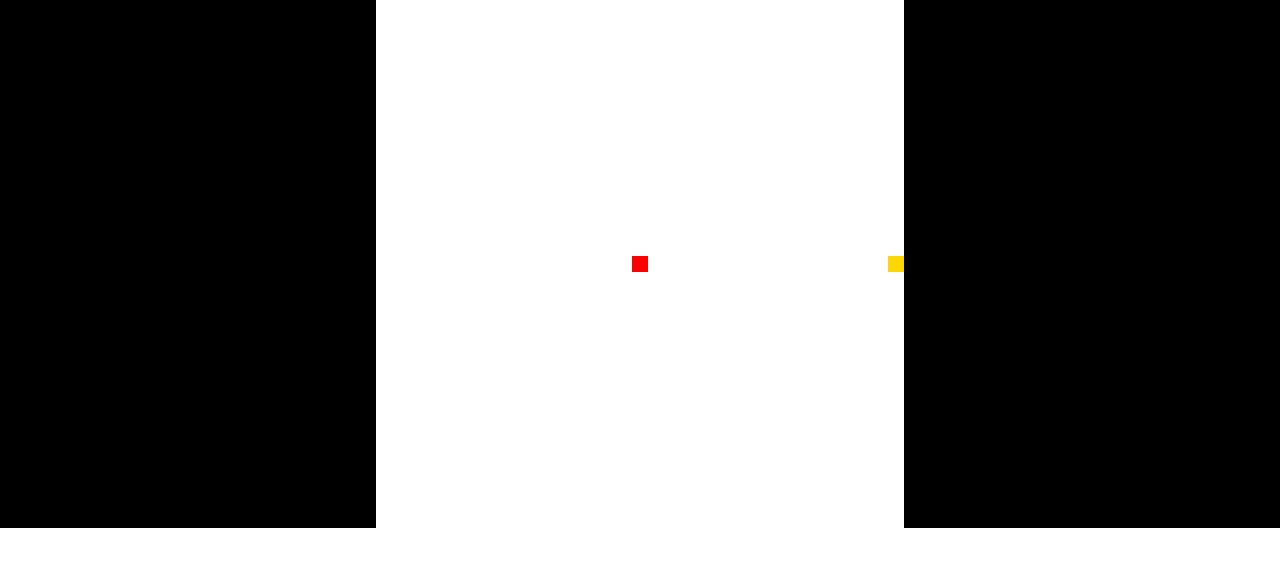
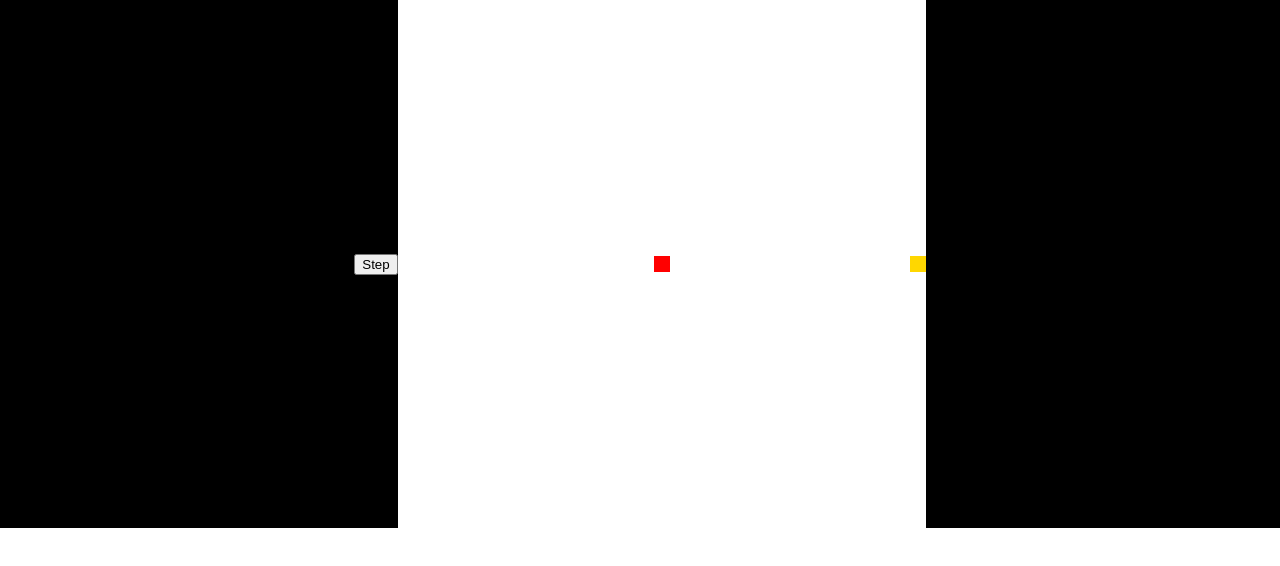
Before and after one commit to csaye/webml, a Next.js app: page /step in a window 1280 px wide. Shown: the top 566 px of the page. Built offline with nearby package versions, Linux system fonts and the light colour scheme.

Commit message:
Implement block step.

```diff
--- a/pages/step.js
+++ b/pages/step.js
@@ -34,6 +34,21 @@ export default function Step() {
     ctx.fillRect(goalX * grid, goalY * grid, grid, grid);
   }
 
+  // steps canvas
+  function step() {
+    const index = Math.floor(Math.random() * 4);
+    if (index == 0) {
+      blockX += 1;
+    } else if (index == 1) {
+      blockX -= 1;
+    } else if (index == 2) {
+      blockY += 1;
+    } else if (index == 3) {
+      blockY -= 1;
+    }
+    draw();
+  }
+
   // get canvas context on start
   useEffect(() => {
     canvas = canvasRef.current;
@@ -43,6 +58,11 @@ export default function Step() {
 
   return (
     <div className={styles.container}>
+      <div>
+        <button onClick={step}>
+          Step
+        </button>
+      </div>
       <canvas
         ref={canvasRef}
         width={width}
```
